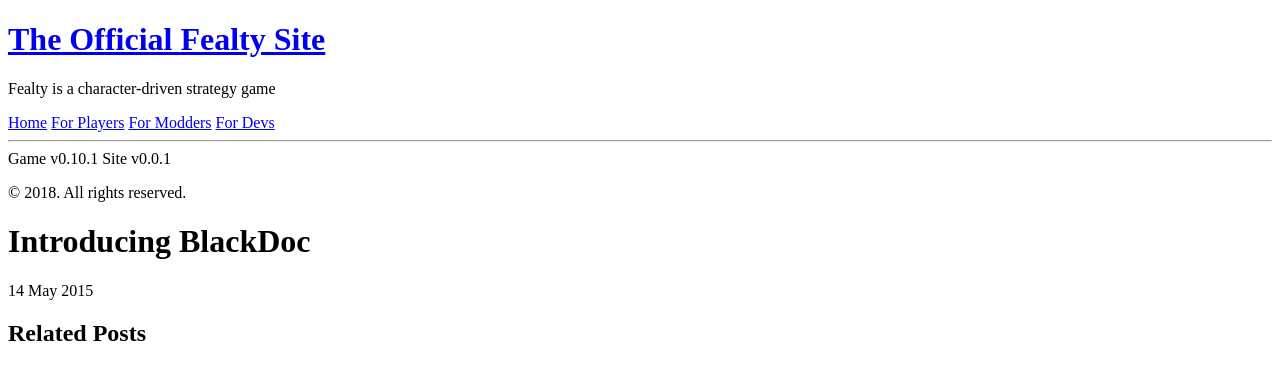
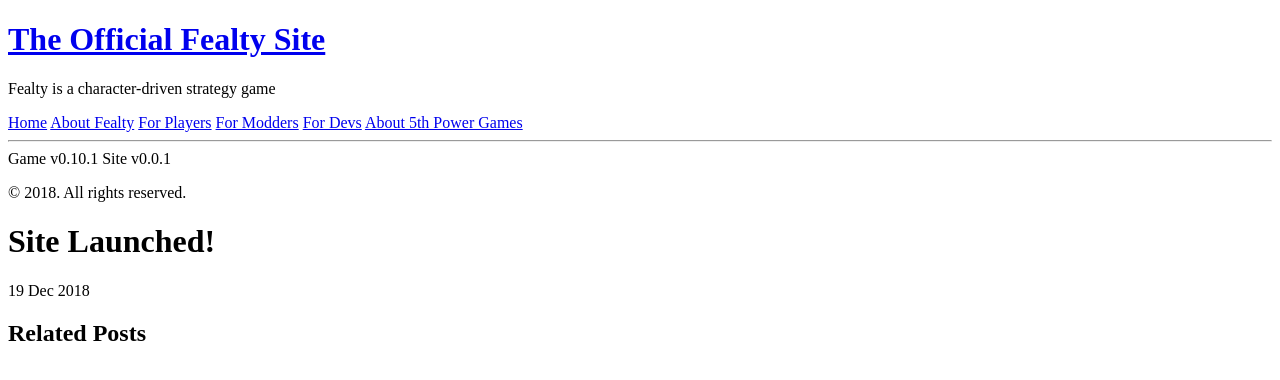
Before and after one commit to sdporres/fealtyweb, a Jekyll site: the page built from _posts/2018-12-19-site-launch.md, in a window 1280 px wide. Shown: the top 380 px of the page. Built offline with Jekyll 4.4.1, drawn with Linux system fonts in a browser that asks for light colours.

Commit message:
replace shortcut icon, and add new about pages

```diff
--- a/_includes/head.html
+++ b/_includes/head.html
@@ -8,9 +8,9 @@
 
   <title>
     {% if page.title == "Home" %}
-      {{ site.title }} &middot; {{ site.tagline }}
+    &middot; {{ site.title }} &middot; {{ site.tagline }}
     {% else %}
-      {{ page.title }} &middot; {{ site.title }}
+    &middot; {{ page.title }} &middot; {{ site.title }}
     {% endif %}
   </title>
 
@@ -23,7 +23,7 @@
   <link rel="stylesheet" href="http://fonts.googleapis.com/css?family=EB+Garamond">
   <!-- Icons -->
   <link rel="apple-touch-icon-precomposed" sizes="144x144" href="{{ site.baseurl }}public/apple-touch-icon-144-precomposed.png">
-  <link rel="shortcut icon" href="{{ site.baseurl }}public/favicon.ico">
+  <link rel="shortcut icon" href="{{ site.baseurl }}public/images/fealty_icon.png">
 
   <!-- RSS -->
   <link rel="alternate" type="application/rss+xml" title="RSS" href="/atom.xml">
--- a/_posts/2015-05-14-introducing-blackdoc.md
+++ b/_posts/2018-12-19-site-launch.md
@@ -1,6 +1,6 @@
 ---
 layout: post
-title: Introducing BlackDoc
+title: Site Launched!
 ---
 
 <!-- ![placeholder](/public/images/fealty_logo.png "Large example image") -->
--- /dev/null
+++ b/pages/5_about5thPG.md
@@ -0,0 +1,4 @@
+---
+layout: page
+title: About 5th Power Games
+---
```
Also changed, not shown: pages/1_aboutgame.md (added, +4 -0 lines), pages/2_forplayers.md (renamed from pages/1players.md, +2 -0 lines), pages/3_formodders.md (renamed from pages/2modders.md), pages/4_fordevelopers.md (renamed from pages/3developers.md), public/images/fealty_ico.png (added), public/images/fealty_icon.png (added).
